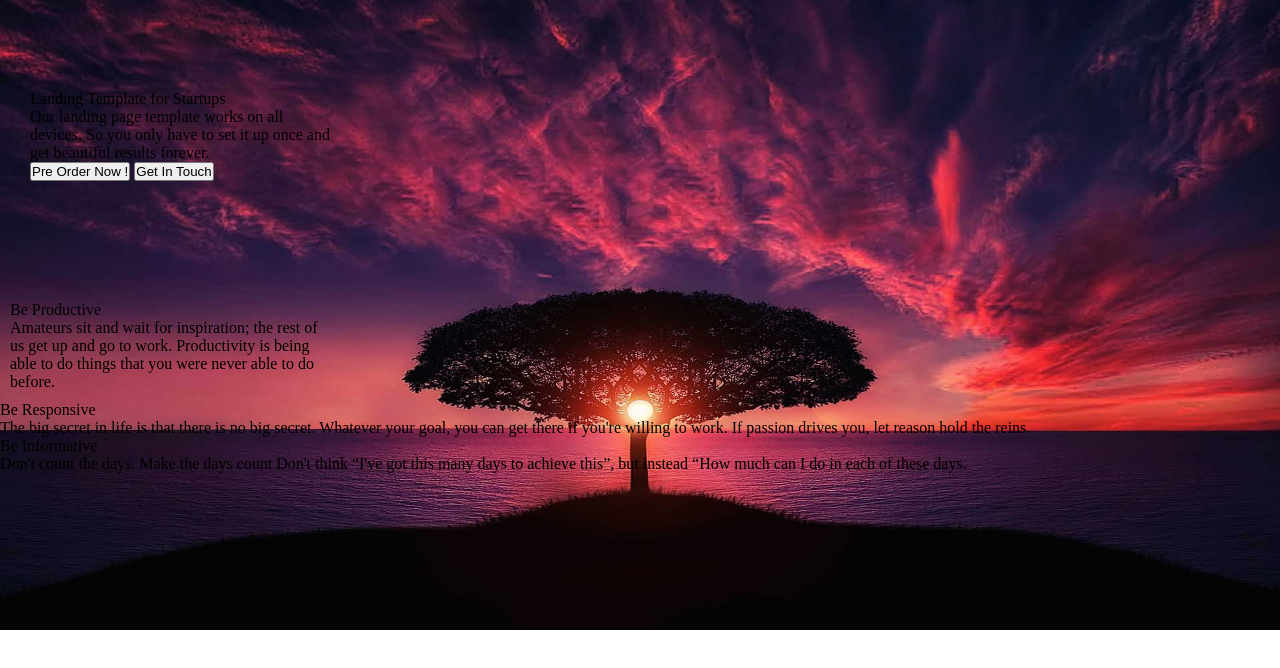
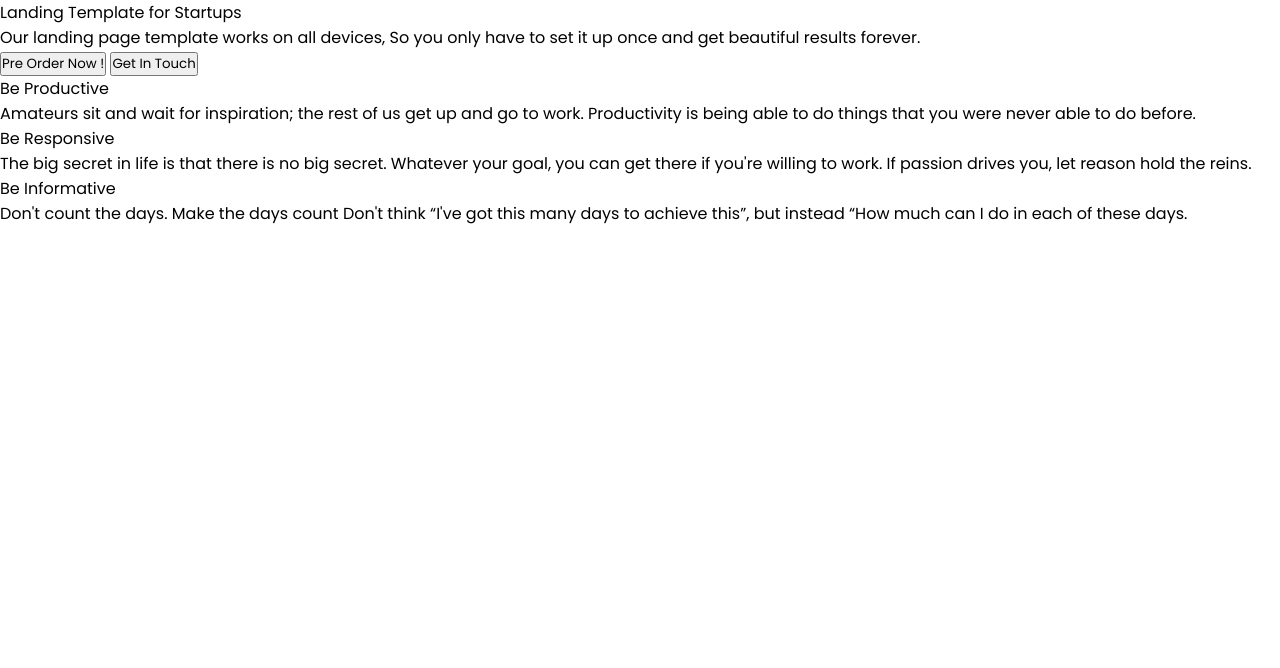
Before and after one commit to barathrahav/CSS-Repo, a plain HTML site: page Phamplet/phamplet.html in a window 1280 px wide. Drawn offline with Linux system fonts and the light colour scheme; a web font is replaced by a local one.

Commit message:
Changes added

```diff
--- a/Phamplet/phamplet.css
+++ b/Phamplet/phamplet.css
@@ -4,24 +4,15 @@
 *{
     margin: 0;
     padding: 0;
-    /* font-family: 'Poppins',sans-serif; */
+    box-sizing: border-box;
+    font-family: 'Poppins',sans-serif;
 }
-img{
-    height: 630px;
+html, body{
+    display: grid;
+    height: 100vh;
     width: 100%;
-    display: flex;
+
 }
-.main{
-    width: 320px;
-    padding: 10px;
-    margin-top: -550px;
-    margin-left: 20px;
-    box-sizing: border-box;
-    border: 0;
-    background-color: rgba(0, 0, 0, 0.2);
+.container{
+    background-image: 'bg36717.jpg';
 }
-.sub1{
-    width: 320px;
-    padding: 10px;
-    margin-top: 100px;
-}
--- a/Phamplet/phamplet.html
+++ b/Phamplet/phamplet.html
@@ -8,9 +8,7 @@
     <title>Phamplet</title>
 </head>
 <body>
-
     <div class="container">
-        <img src="bg36717.jpg">
         <div class="main">
             <div class="title">
                 Landing Template for Startups
```
